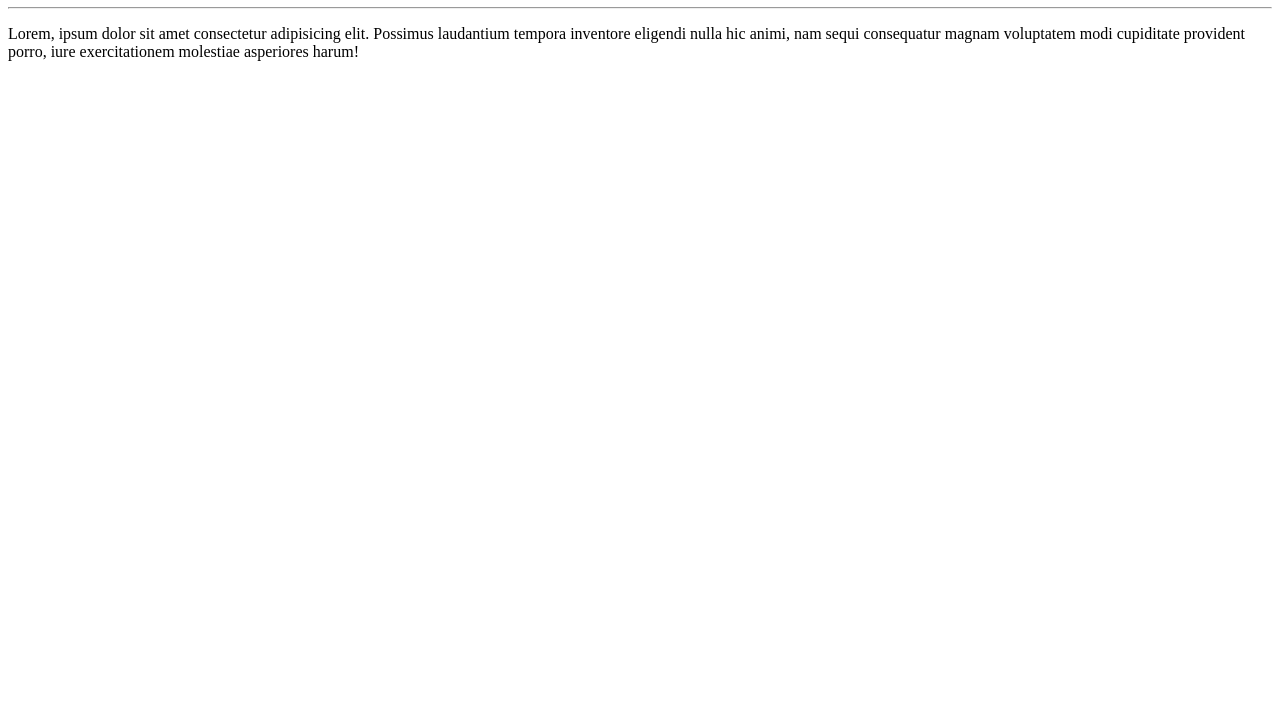
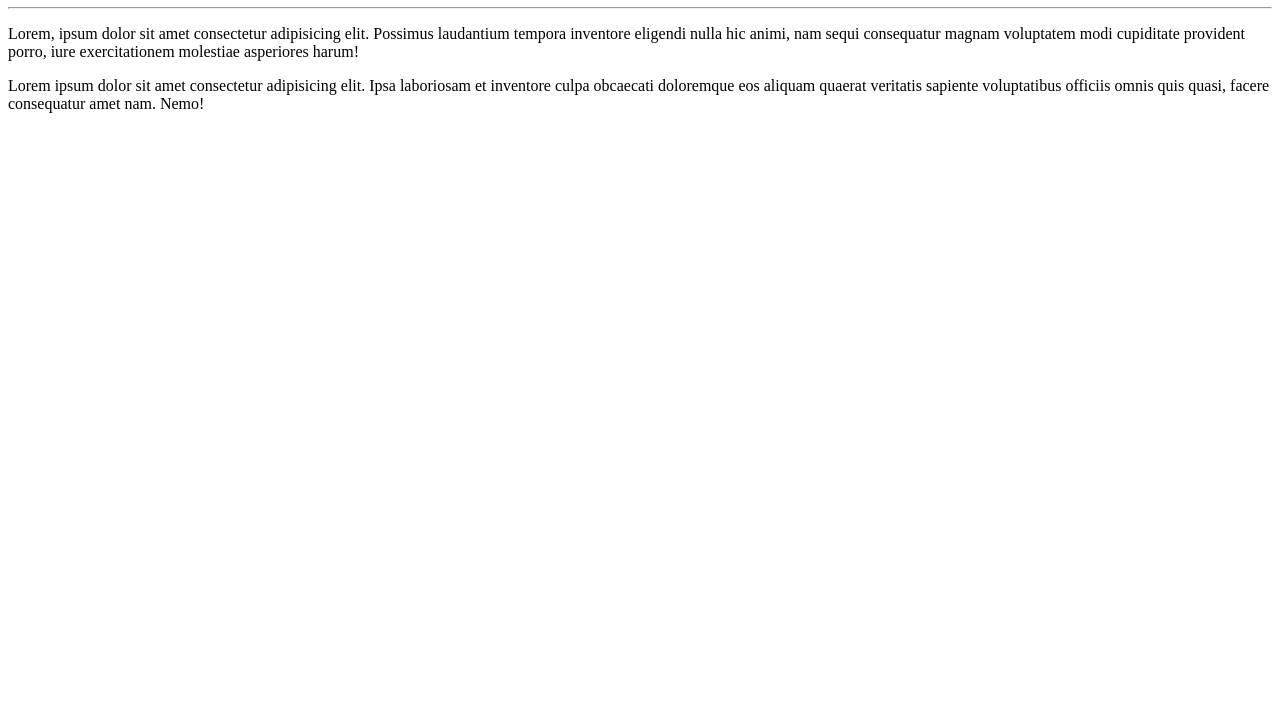
Before and after one commit to LaertePCarneiro/Ola-mundo, a plain HTML site: page site-exemplo/index.html in a window 1280 px wide. Shown: the part 73-800 px from the top of the page. Drawn offline with Linux system fonts and the light colour scheme.

Commit message:
Adicionei um paragrafo

```diff
--- a/site-exemplo/index.html
+++ b/site-exemplo/index.html
@@ -9,5 +9,6 @@
     <h1>Olá, mundo!</h1>
     <hr>
     <p>Lorem, ipsum dolor sit amet consectetur adipisicing elit. Possimus laudantium tempora inventore eligendi nulla hic animi, nam sequi consequatur magnam voluptatem modi cupiditate provident porro, iure exercitationem molestiae asperiores harum!</p>
+    <p>Lorem ipsum dolor sit amet consectetur adipisicing elit. Ipsa laboriosam et inventore culpa obcaecati doloremque eos aliquam quaerat veritatis sapiente voluptatibus officiis omnis quis quasi, facere consequatur amet nam. Nemo!</p>
 </body>
 </html>
```
